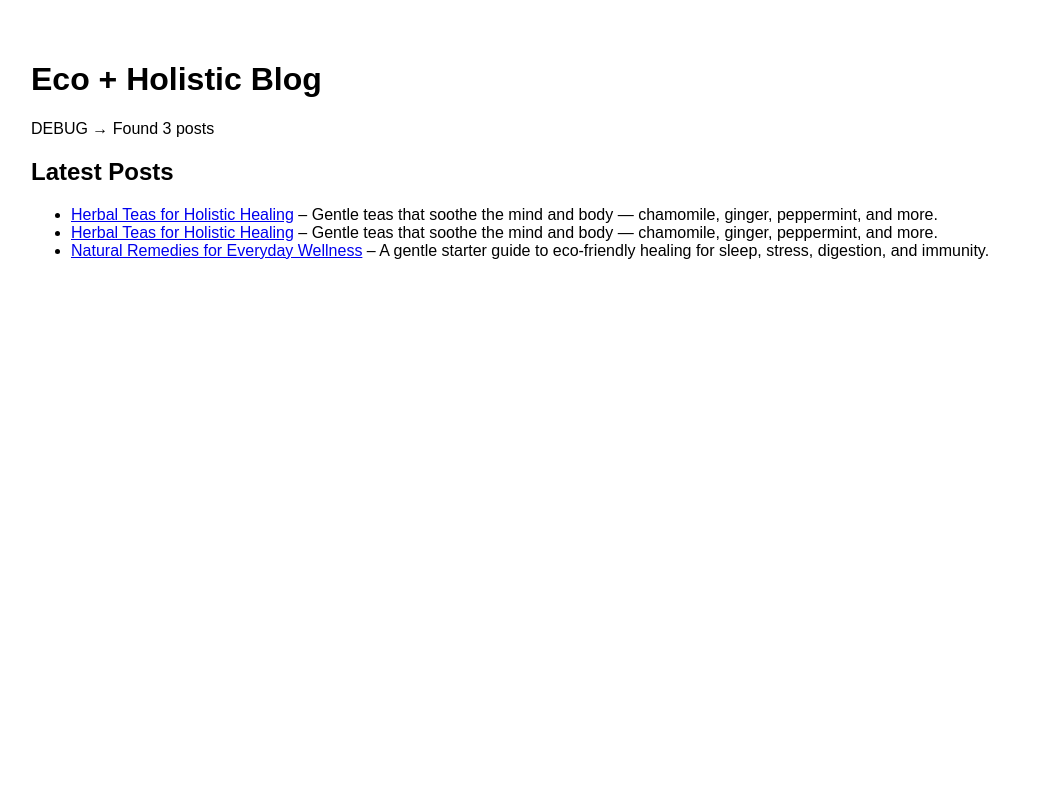
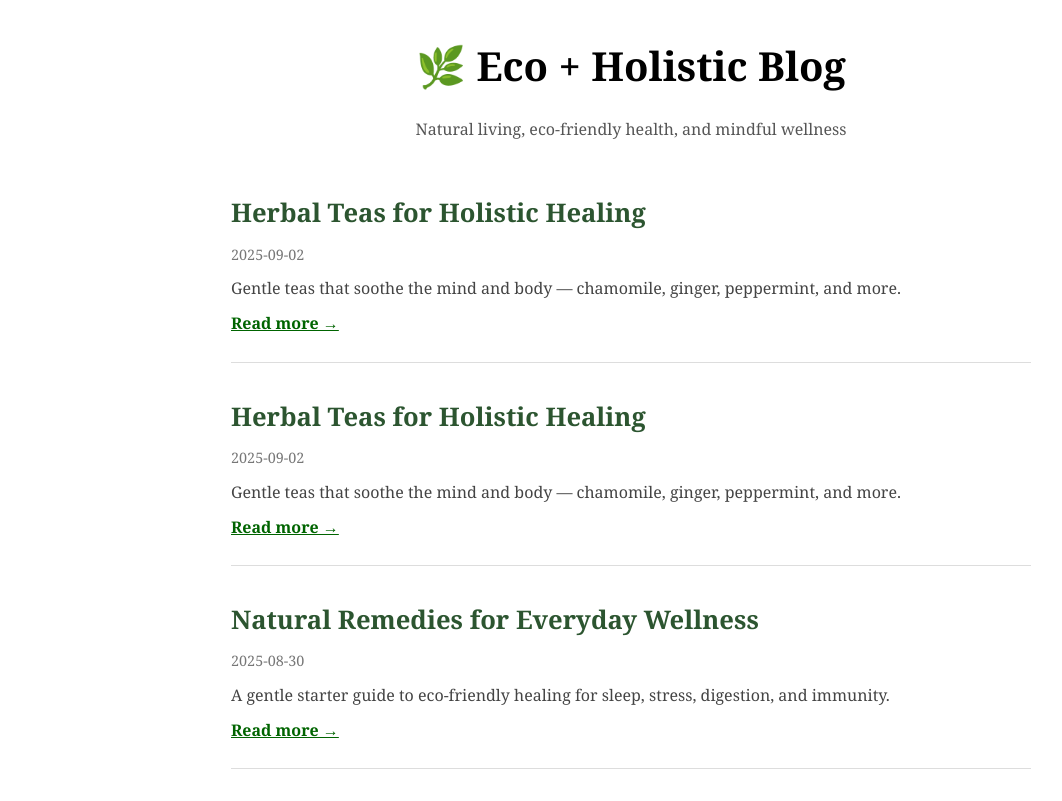
Before and after one commit to dariosandison/Eco---Holistic, a Next.js app: page / in a window 1280 px wide. Shown: the whole page, without its empty margins (9-1071 px from the left). Built offline with nearby package versions, Linux system fonts and the light colour scheme.

Commit message:
Update index.js

```diff
--- a/pages/index.js
+++ b/pages/index.js
@@ -3,17 +3,28 @@ import { getAllPosts } from "../lib/posts";
 
 export default function Home({ posts }) {
   return (
-    <div style={{padding:"2rem", fontFamily:"sans-serif"}}>
-      <h1>Eco + Holistic Blog</h1>
-      <p>DEBUG → Found {posts.length} posts</p>
-      <h2>Latest Posts</h2>
-      <ul>
-        {posts.map(p => (
-          <li key={p.slug}>
-            <Link href={`/posts/${p.slug}`}>{p.title}</Link> – {p.description}
-          </li>
+    <div style={{ maxWidth: "800px", margin: "2rem auto", fontFamily: "Georgia, serif", lineHeight: "1.7" }}>
+      <header style={{ textAlign: "center", marginBottom: "3rem" }}>
+        <h1 style={{ fontSize: "2.5rem", marginBottom: "0.5rem" }}>🌿 Eco + Holistic Blog</h1>
+        <p style={{ color: "#555" }}>Natural living, eco-friendly health, and mindful wellness</p>
+      </header>
+
+      <section>
+        {posts.map((p) => (
+          <article key={p.slug} style={{ marginBottom: "2rem", paddingBottom: "1.5rem", borderBottom: "1px solid #ddd" }}>
+            <h2 style={{ margin: "0 0 0.5rem 0", fontSize: "1.6rem" }}>
+              <Link href={`/posts/${p.slug}`} style={{ textDecoration: "none", color: "#2c5530" }}>
+                {p.title}
+              </Link>
+            </h2>
+            <p style={{ fontSize: "0.9rem", color: "#777", margin: "0.3rem 0" }}>{p.date}</p>
+            <p style={{ margin: "0.5rem 0", color: "#444" }}>{p.description}</p>
+            <Link href={`/posts/${p.slug}`} style={{ color: "#006400", fontWeight: "bold" }}>
+              Read more →
+            </Link>
+          </article>
         ))}
-      </ul>
+      </section>
     </div>
   );
 }
```
